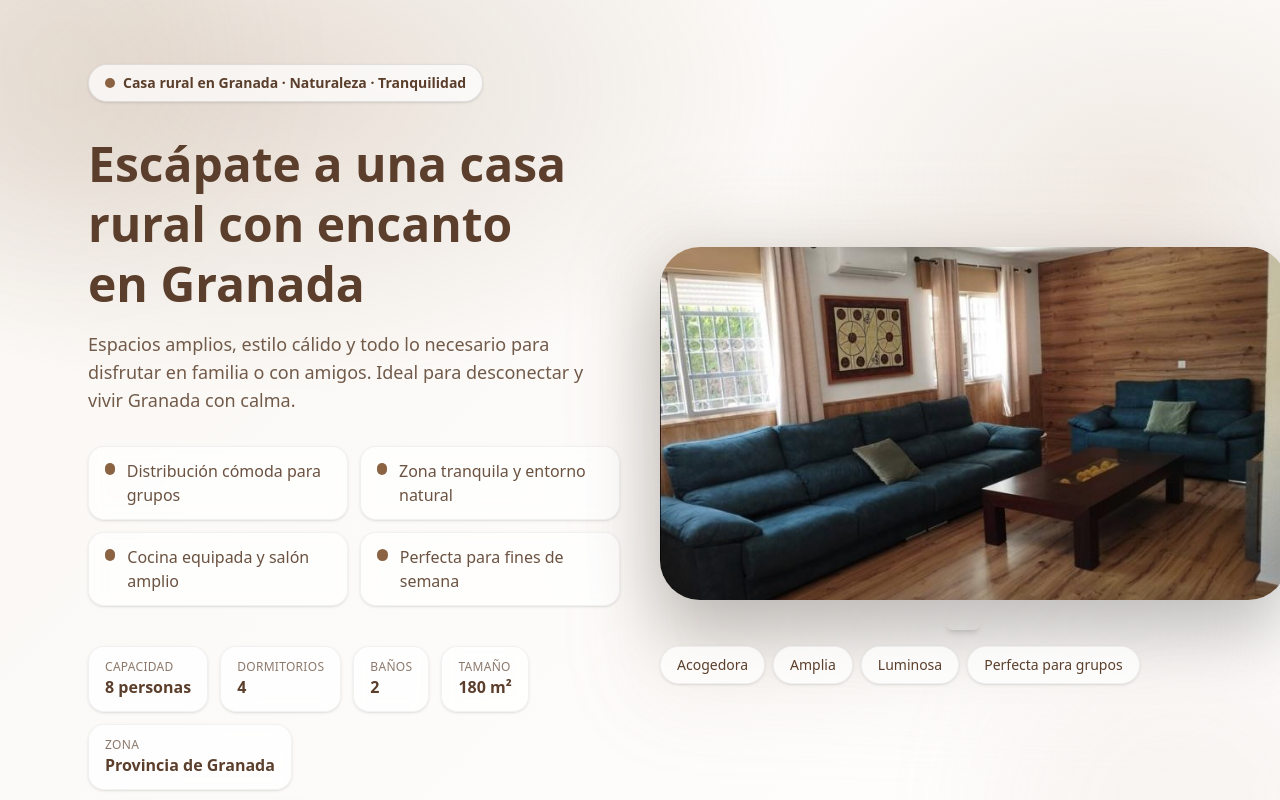
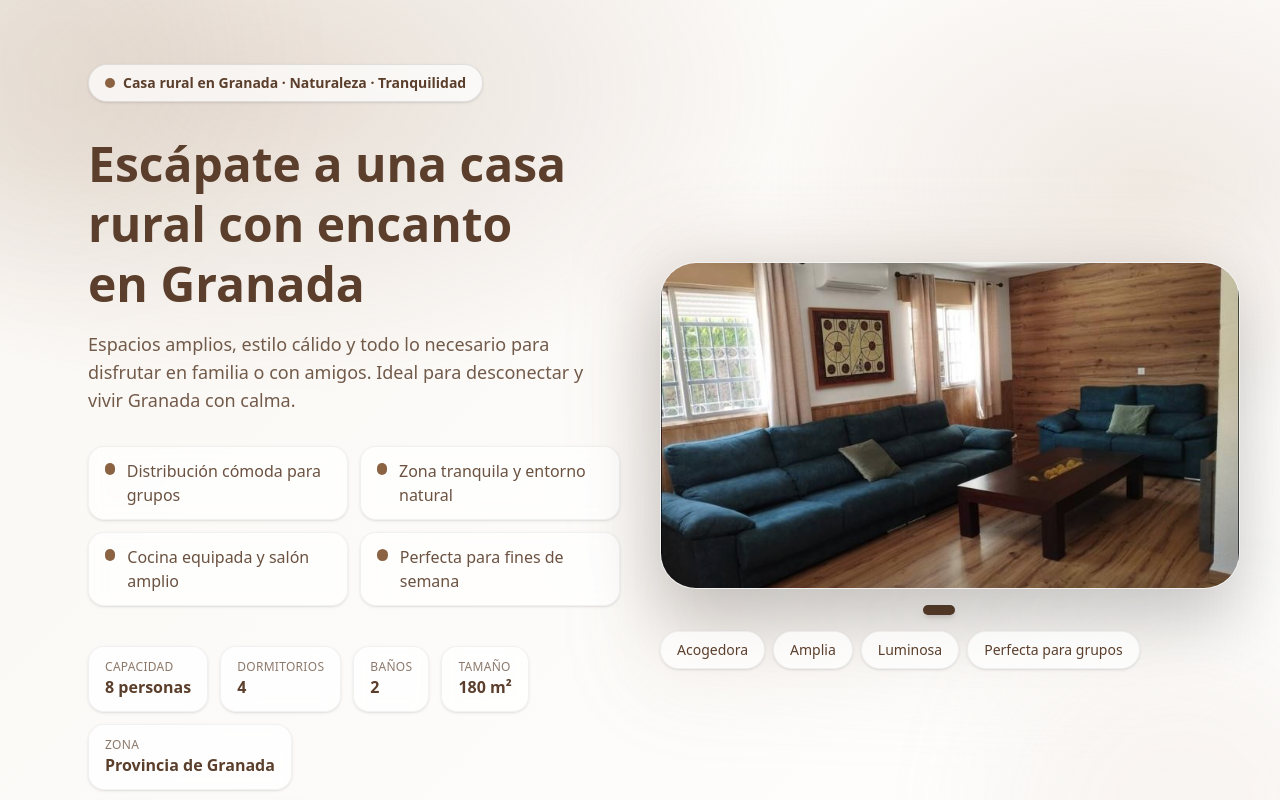
Before and after one commit to CarlosPD8/casa-rural, a Next.js app: page / in a window 1280 px wide. Shown: the top 800 px of the page. Built offline with nearby package versions, Linux system fonts and the light colour scheme.

Commit message:
modificacion estilos

```diff
--- a/components/Carousel.tsx
+++ b/components/Carousel.tsx
@@ -1,67 +1,123 @@
 "use client";
 
 import Image from "next/image";
-import { useEffect, useState } from "react";
+import { useEffect, useMemo, useRef, useState } from "react";
 
-const images = [
+type Slide = { src: string; alt: string };
+
+export default function Carousel({
+  images,
+  intervalMs = 5000,
+}: {
+  images?: Slide[];
+  intervalMs?: number;
+}) {
+  const slides = useMemo<Slide[]>(
+    () =>
+      images ?? [
         { src: "/photos/casa-1.jpeg", alt: "Salón principal de la casa rural" },
         { src: "/photos/casa-1.jpeg", alt: "Zona de estar amplia y luminosa" },
         { src: "/photos/casa-1.jpeg", alt: "Cocina totalmente equipada" },
         { src: "/photos/casa-1.jpeg", alt: "Habitación confortable" },
-];
+      ],
+    [images]
+  );
 
-export default function Carousel() {
   const [index, setIndex] = useState(0);
+  const [paused, setPaused] = useState(false);
 
+  // Autoplay
   useEffect(() => {
-    const id = setInterval(() => {
-      setIndex((i) => (i + 1) % images.length);
-    }, 5000);
+    if (paused || slides.length <= 1) return;
+    const id = window.setInterval(() => {
+      setIndex((i) => (i + 1) % slides.length);
+    }, intervalMs);
+    return () => window.clearInterval(id);
+  }, [paused, slides.length, intervalMs]);
 
-    return () => clearInterval(id);
-  }, []);
+  // Swipe (touch / mouse)
+  const startX = useRef<number | null>(null);
+  const dragging = useRef(false);
+
+  const onStart = (x: number) => {
+    startX.current = x;
+    dragging.current = true;
+    setPaused(true);
+  };
+
+  const onEnd = (x: number) => {
+    if (!dragging.current || startX.current === null) return;
+    const dx = x - startX.current;
+    dragging.current = false;
+    startX.current = null;
+
+    // umbral de swipe
+    const threshold = 40;
+
+    if (dx > threshold) {
+      setIndex((i) => (i - 1 + slides.length) % slides.length);
+    } else if (dx < -threshold) {
+      setIndex((i) => (i + 1) % slides.length);
+    }
+    setPaused(false);
+  };
 
   return (
     <section
       aria-label="Galería de la casa rural"
-      className="
-        relative
-        w-[calc(100%+3rem)]
-        -mr-6
-        lg:w-[calc(100%+6rem)]
-        lg:-mr-12
-      "
+      className="relative w-full"
+      onMouseEnter={() => setPaused(true)}
+      onMouseLeave={() => setPaused(false)}
     >
-      {/* Image */}
-      <div className="relative aspect-[16/9] overflow-hidden rounded-[2.5rem] shadow-[0_30px_70px_rgba(0,0,0,.25)]">
+      {/* Wrapper responsive:
+          - móvil: ocupa 100% sin salirse
+          - lg+: se “ensancha” hacia la derecha sin romper el viewport */}
+      <div className="relative lg:w-[calc(100%+3rem)] lg:-mr-12">
+        <div
+          className="relative aspect-[16/10] sm:aspect-[16/9] overflow-hidden rounded-[2.25rem] border border-black/5
+                     shadow-[0_28px_70px_rgba(0,0,0,.22)] bg-white"
+          onTouchStart={(e) => onStart(e.touches[0].clientX)}
+          onTouchEnd={(e) => onEnd(e.changedTouches[0].clientX)}
+          onMouseDown={(e) => onStart(e.clientX)}
+          onMouseUp={(e) => onEnd(e.clientX)}
+        >
           <Image
-          src={images[index].src}
-          alt={images[index].alt}
+            key={slides[index].src}
+            src={slides[index].src}
+            alt={slides[index].alt}
             fill
             priority
-          sizes="(max-width: 1024px) 100vw, 60vw"
-          className="object-cover transition-opacity duration-700"
+            sizes="(max-width: 768px) 100vw, 60vw"
+            className="object-cover"
           />
 
-        {/* Soft gradient overlay */}
+          {/* Soft overlay for aesthetics */}
           <div className="absolute inset-0 bg-gradient-to-t from-black/25 via-transparent to-transparent" />
+
+          {/* small “hint” on mobile */}
+          <div className="absolute bottom-3 left-1/2 -translate-x-1/2 rounded-full bg-white/70 backdrop-blur px-3 py-1 text-xs border border-black/5 shadow-sm sm:hidden">
+            Desliza para ver más
+          </div>
         </div>
 
         {/* Dots */}
-      <div className="mt-5 flex justify-center gap-3">
-        {images.map((_, i) => (
+        <div className="mt-4 flex justify-center gap-3">
+          {slides.map((_, i) => (
             <button
               key={i}
+              type="button"
               aria-label={`Ver imagen ${i + 1}`}
+              aria-current={i === index}
               onClick={() => setIndex(i)}
-            className={`
-              h-2.5 rounded-full transition-all
-              ${i === index
-                ? "w-8 bg-[var(--brown-700)] shadow-md"
-                : "w-2.5 bg-[var(--brown-300)] hover:bg-[var(--brown-500)]"}
-            `}
+              className={[
+                "h-2.5 rounded-full transition-all",
+                i === index
+                  ? "w-8 bg-[var(--brown-800)] shadow-md"
+                  : "w-2.5 bg-[var(--brown-300)] hover:bg-[var(--brown-500)]",
+              ].join(" ")}
             />
           ))}
+        </div>
       </div>
     </section>
   );
```
Lines whose indentation alone changed are shown as unchanged.
